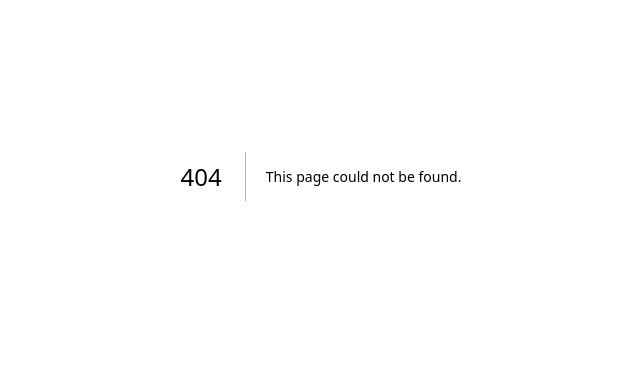
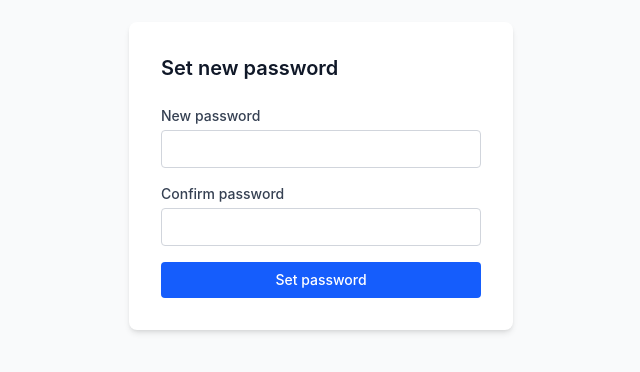
Before and after one commit to jerickpsalinas/fha-placement, a Next.js app: page /auth/reset-password in a window 1280 px wide. Before the commit this address had no page. Shown: the part 224-596 px from the top of the page, without its empty margins (319-959 px from the left). Built offline with nearby package versions, Linux system fonts and the light colour scheme.

Commit message:
feat: add auth callback, password reset page, and forgot password flow

```diff
--- /dev/null
+++ b/app/auth/callback/route.ts
@@ -0,0 +1,21 @@
+import { createClient } from "@/lib/supabase/server";
+import { NextResponse } from "next/server";
+
+export async function GET(request: Request) {
+  const { searchParams, origin } = new URL(request.url);
+  const code = searchParams.get("code");
+
+  if (code) {
+    const supabase = await createClient();
+    const { data, error } = await supabase.auth.exchangeCodeForSession(code);
+    if (!error) {
+      // Recovery tokens carry ?type=recovery — send user to set their password.
+      // Invite tokens (type=invite or absent) go straight to /dashboard.
+      const type = searchParams.get("type");
+      const destination = type === "recovery" ? "/auth/reset-password" : "/dashboard";
+      return NextResponse.redirect(new URL(destination, origin));
+    }
+  }
+
+  return NextResponse.redirect(new URL("/login?error=auth", origin));
+}
--- /dev/null
+++ b/app/auth/reset-password/page.tsx
@@ -0,0 +1,75 @@
+"use client";
+
+import { useState } from "react";
+import { useRouter } from "next/navigation";
+import { createClient } from "@/lib/supabase/client";
+
+export default function ResetPasswordPage() {
+  const router = useRouter();
+  const [password, setPassword] = useState("");
+  const [confirm, setConfirm] = useState("");
+  const [error, setError] = useState<string | null>(null);
+  const [loading, setLoading] = useState(false);
+
+  async function handleSubmit(e: React.FormEvent) {
+    e.preventDefault();
+    if (password !== confirm) {
+      setError("Passwords do not match.");
+      return;
+    }
+    setLoading(true);
+    setError(null);
+    const supabase = createClient();
+    const { error: updateError } = await supabase.auth.updateUser({ password });
+    setLoading(false);
+    if (updateError) {
+      setError(updateError.message);
+      return;
+    }
+    router.push("/dashboard");
+  }
+
+  return (
+    <div className="min-h-screen flex items-center justify-center bg-gray-50">
+      <div className="bg-white p-8 rounded-lg shadow-md w-full max-w-sm">
+        <h1 className="text-xl font-semibold mb-6">Set new password</h1>
+        <form onSubmit={handleSubmit} className="space-y-4">
+          <div>
+            <label className="block text-sm font-medium text-gray-700 mb-1">
+              New password
+            </label>
+            <input
+              type="password"
+              required
+              minLength={6}
+              value={password}
+              onChange={(e) => setPassword(e.target.value)}
+              className="w-full border border-gray-300 rounded px-3 py-2 text-sm focus:outline-none focus:ring-2 focus:ring-blue-500"
+            />
+          </div>
+          <div>
+            <label className="block text-sm font-medium text-gray-700 mb-1">
+              Confirm password
+            </label>
+            <input
+              type="password"
+              required
+              minLength={6}
+              value={confirm}
+              onChange={(e) => setConfirm(e.target.value)}
+              className="w-full border border-gray-300 rounded px-3 py-2 text-sm focus:outline-none focus:ring-2 focus:ring-blue-500"
+            />
+          </div>
+          {error && <p className="text-sm text-red-600">{error}</p>}
+          <button
+            type="submit"
+            disabled={loading}
+            className="w-full bg-blue-600 text-white rounded px-4 py-2 text-sm font-medium hover:bg-blue-700 disabled:opacity-50"
+          >
+            {loading ? "Saving…" : "Set password"}
+          </button>
+        </form>
+      </div>
+    </div>
+  );
+}
--- a/app/login/page.tsx
+++ b/app/login/page.tsx
@@ -11,6 +11,12 @@
   const [password, setPassword] = useState("");
   const [error, setError] = useState<string | null>(null);
   const [loading, setLoading] = useState(false);
+
+  const [showReset, setShowReset] = useState(false);
+  const [resetEmail, setResetEmail] = useState("");
+  const [resetLoading, setResetLoading] = useState(false);
+  const [resetSent, setResetSent] = useState(false);
+  const [resetError, setResetError] = useState<string | null>(null);
 
   async function handleLogin(e: React.FormEvent) {
     e.preventDefault();
@@ -31,6 +37,25 @@
 
     router.push("/dashboard");
     router.refresh();
+  }
+
+  async function handleResetPassword(e: React.FormEvent) {
+    e.preventDefault();
+    setResetError(null);
+    setResetLoading(true);
+
+    const { error: resetErr } = await supabase.auth.resetPasswordForEmail(resetEmail, {
+      redirectTo: "https://staff.fathersharboracademy.com/auth/callback?type=recovery",
+    });
+
+    setResetLoading(false);
+
+    if (resetErr) {
+      setResetError(resetErr.message);
+      return;
+    }
+
+    setResetSent(true);
   }
 
   return (
@@ -78,6 +103,50 @@
           </button>
         </form>
 
+        <div className="mt-4">
+          {!showReset ? (
+            <button
+              type="button"
+              onClick={() => setShowReset(true)}
+              className="text-sm text-blue-600 hover:underline"
+            >
+              Forgot password?
+            </button>
+          ) : resetSent ? (
+            <p className="text-sm text-green-600">
+              Reset link sent — check your email.
+            </p>
+          ) : (
+            <form onSubmit={handleResetPassword} className="space-y-2 mt-1">
+              <input
+                type="email"
+                required
+                placeholder="Your email address"
+                value={resetEmail}
+                onChange={(e) => setResetEmail(e.target.value)}
+                className="w-full rounded border border-gray-300 px-3 py-2 text-sm focus:outline-none focus:ring-2 focus:ring-navy"
+              />
+              {resetError && <p className="text-sm text-red-600">{resetError}</p>}
+              <div className="flex gap-2">
+                <button
+                  type="submit"
+                  disabled={resetLoading}
+                  className="flex-1 bg-navy text-white rounded py-2 text-sm font-medium hover:bg-navy/90 disabled:opacity-60"
+                >
+                  {resetLoading ? "Sending…" : "Send reset link"}
+                </button>
+                <button
+                  type="button"
+                  onClick={() => { setShowReset(false); setResetEmail(""); setResetError(null); }}
+                  className="px-3 py-2 text-sm text-gray-500 hover:text-gray-700"
+                >
+                  Cancel
+                </button>
+              </div>
+            </form>
+          )}
+        </div>
+
         <p className="text-xs text-gray-400 mt-6">
           Staff accounts are created by an administrator. Contact your admin if you need access.
         </p>
```
